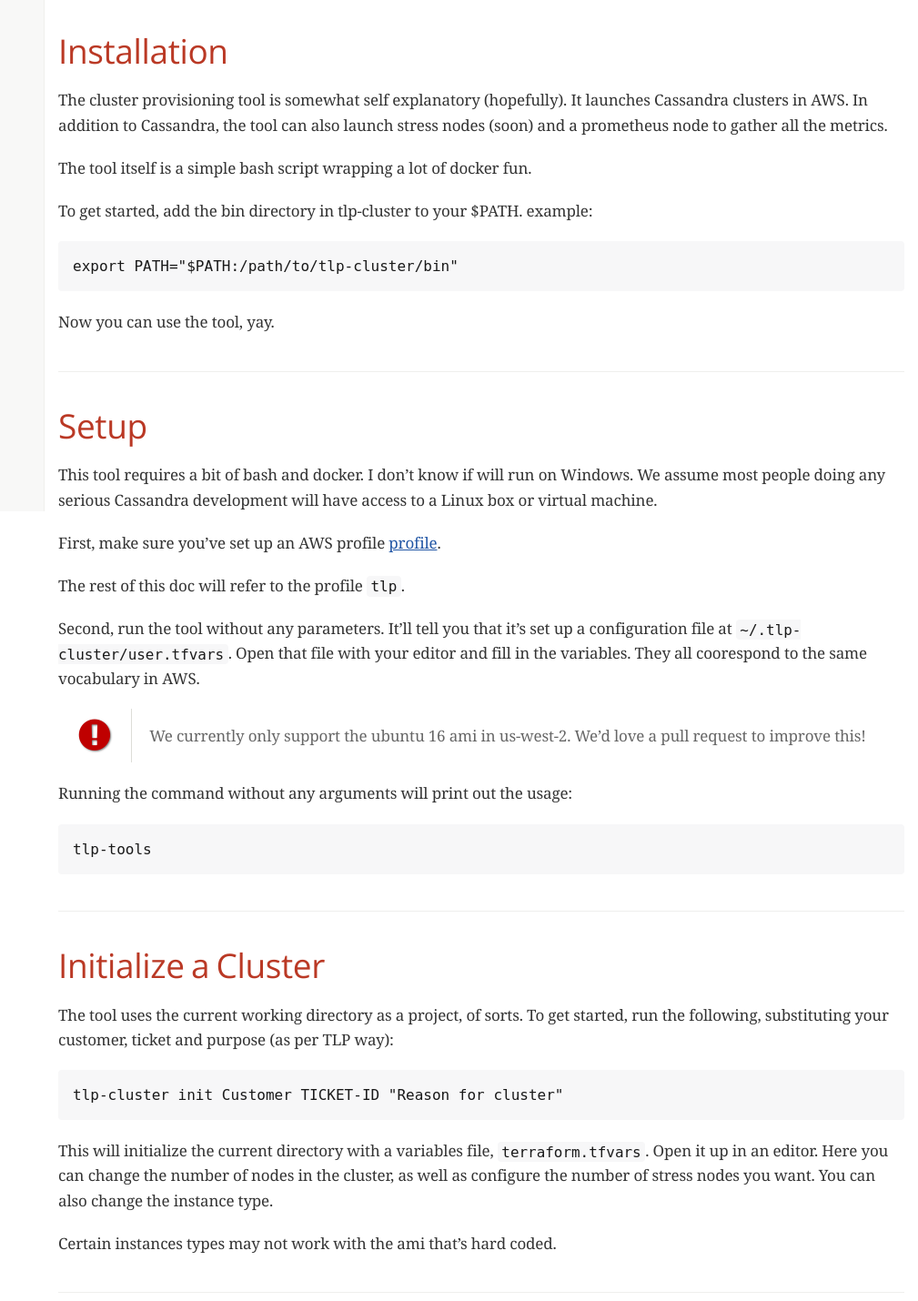
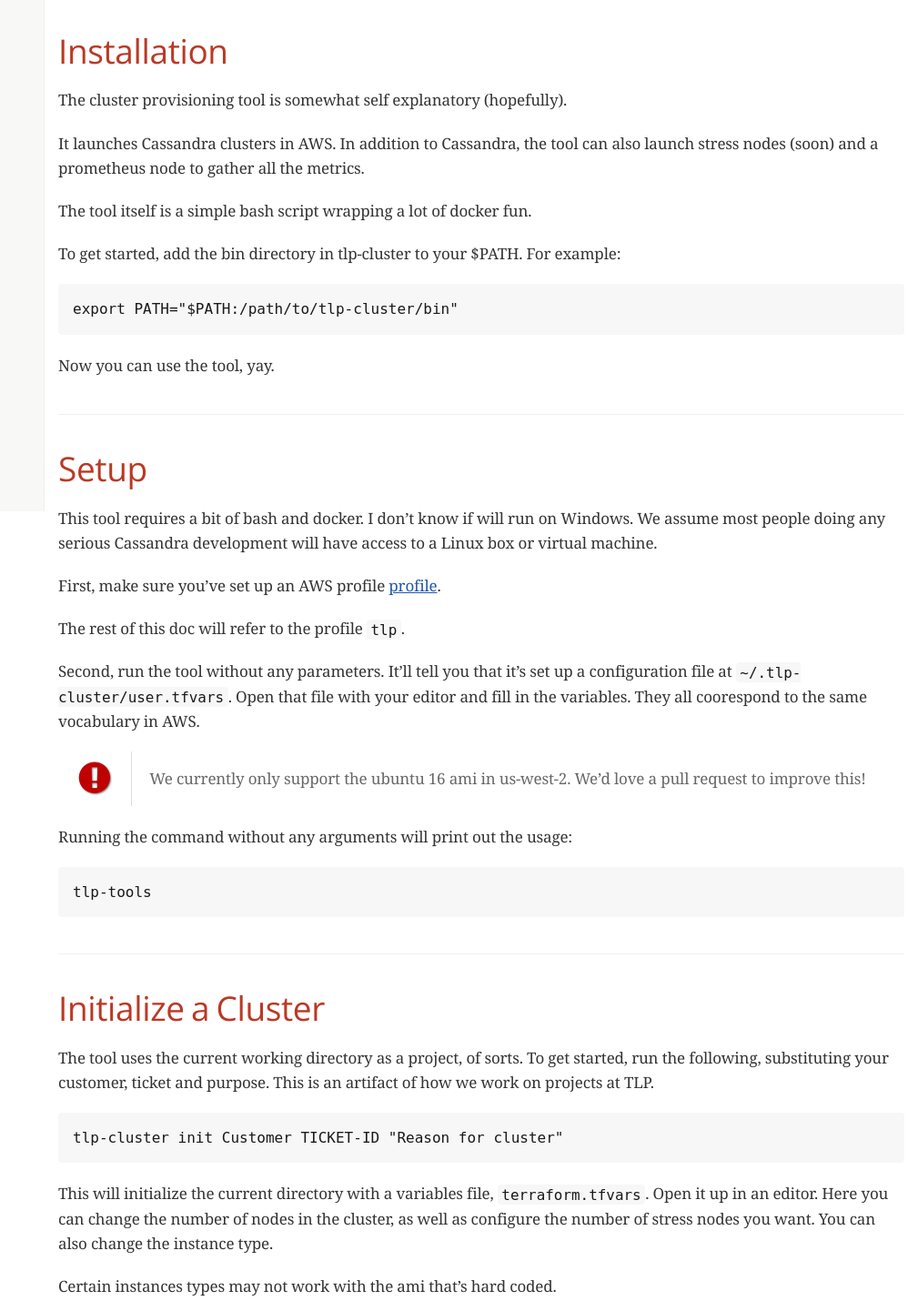
Before and after one commit to thelastpickle/tlp-cluster, a plain HTML site: page docs/index.html in a window 1280 px wide. Shown: the part 238-1668 px from the top of the page at 91% size, without its empty margins (271-1280 px from the left). Drawn offline with nearby package versions, Linux system fonts and the light colour scheme; a web font is replaced by a local one.

Commit message:
fixed some docs

```diff
--- a/docs/index.html
+++ b/docs/index.html
@@ -461,17 +461,16 @@ body.book #toc,body.book #preamble,body.book h1.sect0,body.book .sect1>h2{page-b
 <h2 id="_installation">Installation</h2>
 <div class="sectionbody">
 <div class="paragraph">
-<p>The cluster provisioning tool is somewhat self explanatory (hopefully).
-It launches Cassandra clusters in AWS. In addition to Cassandra, the
-tool can also launch stress nodes (soon) and a prometheus node to gather
-all the metrics.</p>
+<p>The cluster provisioning tool is somewhat self explanatory (hopefully).</p>
+</div>
+<div class="paragraph">
+<p>It launches Cassandra clusters in AWS. In addition to Cassandra, the tool can also launch stress nodes (soon) and a prometheus node to gather all the metrics.</p>
 </div>
 <div class="paragraph">
 <p>The tool itself is a simple bash script wrapping a lot of docker fun.</p>
 </div>
 <div class="paragraph">
-<p>To get started, add the bin directory in tlp-cluster to your $PATH.
-example:</p>
+<p>To get started, add the bin directory in tlp-cluster to your $PATH.  For example:</p>
 </div>
 <div class="listingblock">
 <div class="content">
@@ -496,10 +495,7 @@ example:</p>
 <p>The rest of this doc will refer to the profile <code>tlp</code>.</p>
 </div>
 <div class="paragraph">
-<p>Second, run the tool without any parameters. It’ll tell you that it’s
-set up a configuration file at <code>~/.tlp-cluster/user.tfvars</code>. Open that
-file with your editor and fill in the variables. They all coorespond to
-the same vocabulary in AWS.</p>
+<p>Second, run the tool without any parameters. It’ll tell you that it’s set up a configuration file at <code>~/.tlp-cluster/user.tfvars</code>. Open that file with your editor and fill in the variables. They all coorespond to the same vocabulary in AWS.</p>
 </div>
 <div class="admonitionblock important">
 <table>
@@ -527,9 +523,7 @@ We currently only support the ubuntu 16 ami in us-west-2.  We&#8217;d love a pul
 <h2 id="_initialize_a_cluster">Initialize a Cluster</h2>
 <div class="sectionbody">
 <div class="paragraph">
-<p>The tool uses the current working directory as a project, of sorts. To
-get started, run the following, substituting your customer, ticket and
-purpose (as per TLP way):</p>
+<p>The tool uses the current working directory as a project, of sorts. To get started, run the following, substituting your customer, ticket and purpose.  This is an artifact of how we work on projects at TLP.</p>
 </div>
 <div class="listingblock">
 <div class="content">
@@ -537,10 +531,7 @@ purpose (as per TLP way):</p>
 </div>
 </div>
 <div class="paragraph">
-<p>This will initialize the current directory with a variables file,
-<code>terraform.tfvars</code>. Open it up in an editor. Here you can change the
-number of nodes in the cluster, as well as configure the number of
-stress nodes you want. You can also change the instance type.</p>
+<p>This will initialize the current directory with a variables file, <code>terraform.tfvars</code>. Open it up in an editor. Here you can change the number of nodes in the cluster, as well as configure the number of stress nodes you want. You can also change the instance type.</p>
 </div>
 <div class="paragraph">
 <p>Certain instances types may not work with the ami that&#8217;s hard coded.</p>
@@ -562,12 +553,7 @@ stress nodes you want. You can also change the instance type.</p>
 <p>This will ask you to confirm the changes and fire up your instances.</p>
 </div>
 <div class="paragraph">
-<p>The <code>provisioning</code> directory contains a number of files that can be used
-to set up your instances. Being realistic, since we do so much
-non-standard work (EBS vs instance store, LVM vs FS directly on a
-device, caches, etc) we need the ability to run arbitrary commands. This
-isn’t a great use case for puppet / chef / salt / ansible (yet), so
-we’ll just use easy to modify scripts for now.</p>
+<p>The <code>provisioning</code> directory contains a number of files that can be used to set up your instances. Being realistic, since we do so much non-standard work (EBS vs instance store, LVM vs FS directly on a device, caches, etc) we need the ability to run arbitrary commands. This isn’t a great use case for puppet / chef / salt / ansible (yet), so we’ll just use easy to modify scripts for now.</p>
 </div>
 <div class="paragraph">
 <p>You can run arbitrary commands on all hosts:</p>
@@ -582,7 +568,7 @@ we’ll just use easy to modify scripts for now.</p>
 </div>
 <div id="footer">
 <div id="footer-text">
-Last updated 2018-10-11 23:11:22 UTC
+Last updated 2018-10-11 23:54:26 UTC
 </div>
 </div>
 </body>
```
Also changed, not shown: 1 other file.
